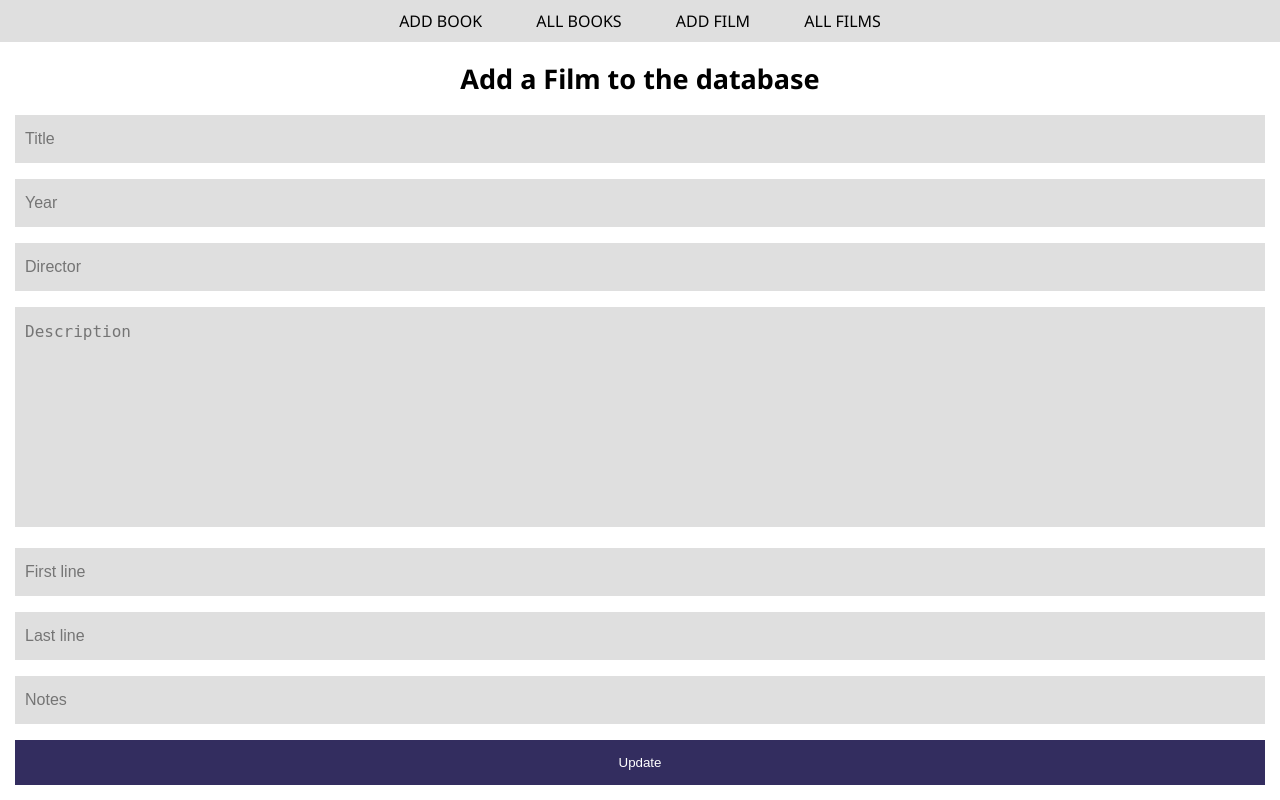
After one commit to danjcooper/book-input, a Django app: template book_game/book_input/templates/update-film.html in a window 1280 px wide. The commit adds this page. Run offline with Django 3.2, Linux system fonts and the light colour scheme; the template is opened without the code that fills it: values that come from a table or form of the project are taken from there, others are empty.

```diff
--- a/book_game/book_input/templates/all-films.html
+++ b/book_game/book_input/templates/all-films.html
@@ -28,7 +28,7 @@
       <p>{{film.last_line}}</p>
       <hr />
       <section class="edit-section">
-        <a class="edit-link" href="{% url 'edit' id=film.pk %}">Edit</a>
+        <a class="edit-link" href="{% url 'edit-film' id=film.pk %}">Edit</a>
       </section>
     </section>
   </article>
--- /dev/null
+++ b/book_game/book_input/templates/update-film.html
@@ -0,0 +1,15 @@
+{% extends 'base.html' %} {% load static %} {% block title %}
+<title>Update Book</title>
+{% endblock title %} {% block css %}
+<link rel="stylesheet" href="{% static 'css/forms.styles.css' %}" />
+{% endblock css %} {% block content %}
+<main>
+  <form method="POST">
+    <h1>Add a Film to the database</h1>
+    {% if error %}
+    <p>{{error}}</p>
+    {% endif %} {% csrf_token %} {{ form.as_p }}
+    <button type="submit">Update</button>
+  </form>
+</main>
+{% endblock content %}
--- a/book_game/book_input/urls.py
+++ b/book_game/book_input/urls.py
@@ -9,4 +9,5 @@ urlpatterns = [
     path('all/', views.get_all_books, name="all"),
     path('all-films/', views.get_all_films, name="all-films"),
     path('edit-book/<int:id>', views.update_book_entry, name="edit"),
+    path('edit-film/<int:id>', views.update_film_entry, name="edit-film"),
 ]
```
Also changed, not shown: book_game/book_input/views.py (+9 -0 lines).
